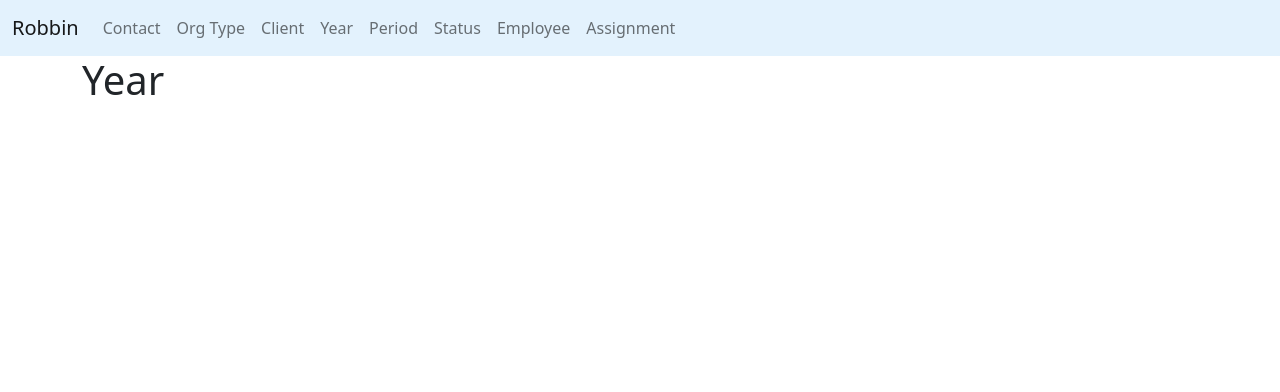
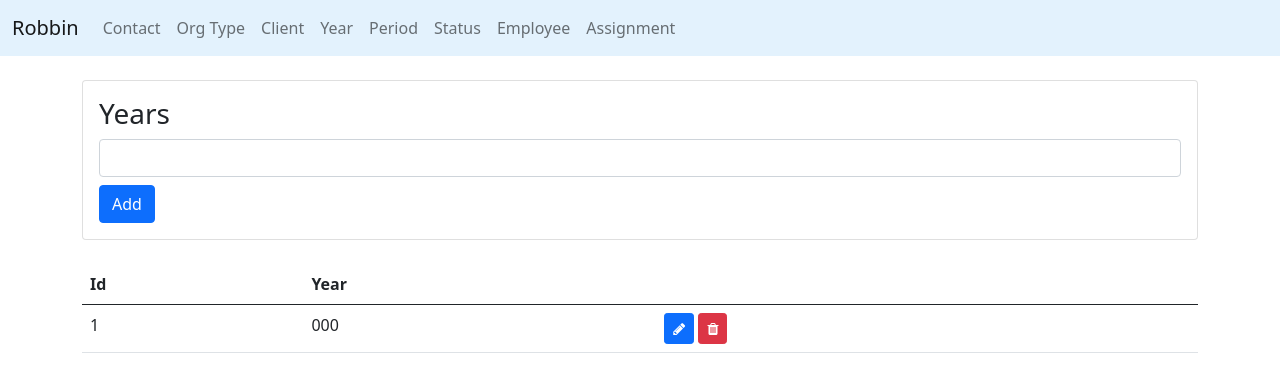
Before and after one commit to Nandraj/Robbin, a Django app: page /year/ in a window 1280 px wide. Shown: the top 392 px of the page. Run offline with Django 3.2, Linux system fonts and the light colour scheme; tables that the repository leaves empty hold one stand-in row (values such as "Sample post"); some libraries are stand-ins or nearby versions.

Commit message:
Year: Add and View func added

```diff
--- a/_robbin/settings.py
+++ b/_robbin/settings.py
@@ -40,6 +40,7 @@ INSTALLED_APPS = [
     'django.contrib.staticfiles',
 
     'app',
+    'widget_tweaks',
 ]
 
 MIDDLEWARE = [
--- /dev/null
+++ b/app/forms.py
@@ -0,0 +1,11 @@
+from django.db import models
+from django.forms import ModelForm, fields
+from .models import (
+    Year
+)
+
+
+class YearForm(ModelForm):
+    class Meta:
+        model = Year
+        fields = '__all__'
--- a/app/templates/app/year.html
+++ b/app/templates/app/year.html
@@ -1,5 +1,42 @@
 {% extends 'app/base.html' %}
 
 {% block content %}
-<h1>Year</h1>
+{% load widget_tweaks %}
+<div class="card card-body mt-4 mb-4">
+    <h3>Years</h3>
+    <form action="" method="POST">
+        {% csrf_token %}
+        <div class="form-group">
+            {{ form.number | add_class:"form-control"}}
+        </div>
+        <div class="form-group mt-2">
+            <button type="submit" class="btn btn-primary">
+                Add
+            </button>
+        </div>
+    </form>
+</div>
+
+<table class="table table-stripped">
+    <thead>
+        <tr>
+            <th>Id</th>
+            <th>Year</th>
+            <th />
+        </tr>
+    </thead>
+    <tbody>
+        {% for yr in years %}
+        <tr>
+            <td>{{ yr.id }}</td>
+            <td>{{ yr.number }}</td>
+            <td>
+                <button class="btn btn-primary btn-sm"><i class="fa fa-pencil"></i></button>
+                <button class="btn btn-danger btn-sm"><i class="fa fa-trash"></i></button>
+            </td>
+        </tr>
+        {% endfor %}
+    </tbody>
+</table>
+
 {% endblock %}
--- a/app/views.py
+++ b/app/views.py
@@ -1,4 +1,12 @@
+from django import forms
+from app.models import Year
 from django.shortcuts import render
+from .models import (
+    Year
+)
+from .forms import (
+    YearForm
+)
 
 
 def home(request):
@@ -22,7 +30,16 @@ def client(request):
 
 
 def year(request):
-    context = {}
+    if request.method == 'POST':
+        form = YearForm(request.POST)
+        if form.is_valid():
+            form.save()
+    years = Year.objects.all()
+    form = YearForm()
+    context = {
+        'form': form,
+        'years': years
+    }
     return render(request, 'app/year.html', context)
 
 
--- a/requirements.txt
+++ b/requirements.txt
@@ -2,6 +2,7 @@ asgiref==3.3.4
 autopep8==1.5.6
 Django==3.2
 django-filter==2.4.0
+django-widget-tweaks==1.4.8
 Markdown==3.3.4
 pycodestyle==2.7.0
 pytz==2021.1
```
